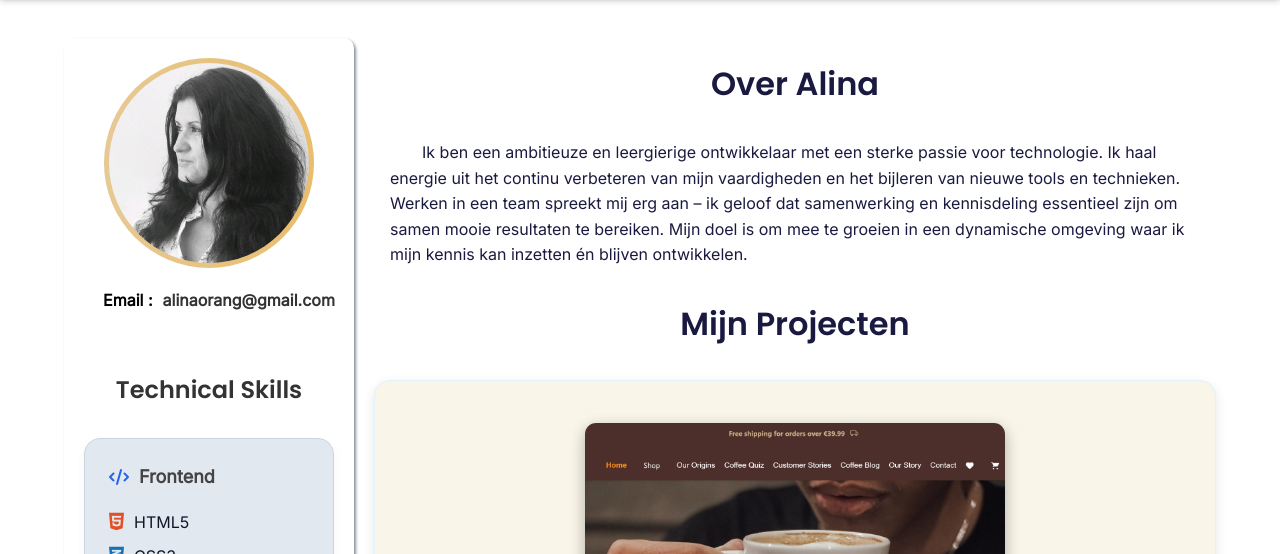
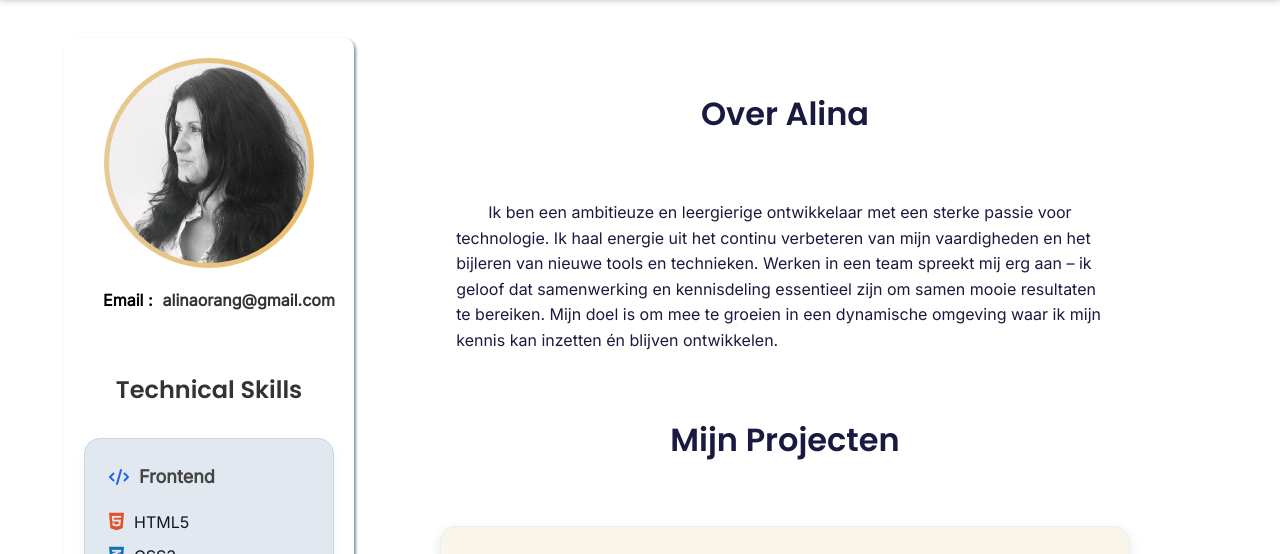
Before and after one commit to AlinaAMG/alinaamg.github.io, a plain HTML site: page index.html in a window 1280 px wide. Shown: the part 802-1356 px from the top of the page. Drawn offline with Linux system fonts and the light colour scheme.

Commit message:
extra white space added

```diff
--- a/style.css
+++ b/style.css
@@ -302,7 +302,14 @@ nav ul li a:hover,
 
 #about,
 #projects {
-  margin-left:20px;
+  margin:30px auto;
+  width:80%;
+  display:flex;
+  flex-direction: column;
+  justify-content: center;
+  align-items: center;
+  gap:30px;
+
 
 }
 #about p{
```
